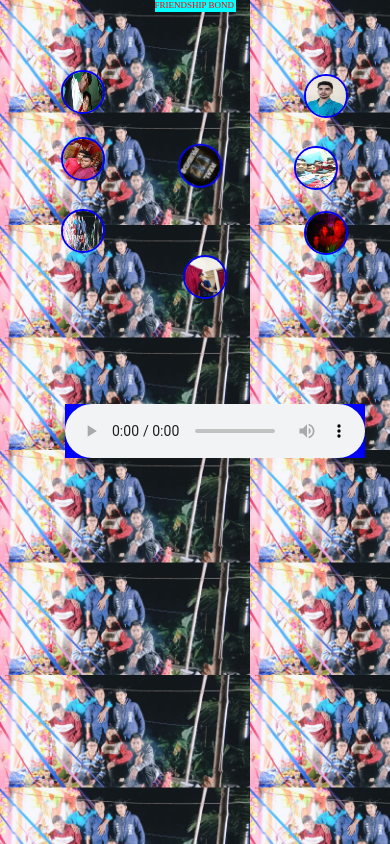
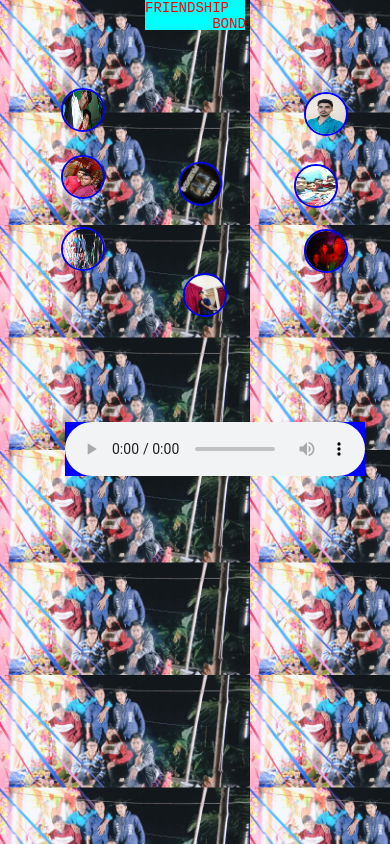
Before and after one commit to SUBHAJITMAITI/subhajit-maiti, a plain HTML site: page index.html in a window 390 px wide. Drawn offline with Linux system fonts and the light colour scheme.

Commit message:
Update index.html

```diff
--- a/index.html
+++ b/index.html
@@ -17,7 +17,8 @@
             margin: auto;
         }
         body{
-            background-color: blue;
+            background-image:url(swaraswati_puja_group.jpg);
+            background-size: 300px;
         }
         audio{
             margin:0px 0px 0px 65px;
@@ -140,13 +141,13 @@
             bottom:530px ;
         }
         @media  screen and (max-width: 500px ) {
-            p{
-            height: 12px;
-            width: 81px;
+            pre{
+            height: 30px;
+            width: 100px;
             background-color: aqua;
             color: red;
             margin: auto;
-            font-size: 9px;
+            font-size: 14px;
         }
         body{
             background-image: url(swaraswati_puja_group.jpg);
@@ -290,7 +291,8 @@
     </style>
 </head>
 <body>
-    <p>FRIENDSHIP BOND</p>
+    <pre>FRIENDSHIP
+        BOND</pre>
     <div class="subha">
 <div class="sarbadip"><img src="subha_sarbadip.jpg" alt="human pic " width="100px" height="100px"></div>
 <div class="chandu"><img src="chandu.jpg" alt="human pic" width="100px" height="100px" ></div>
```
